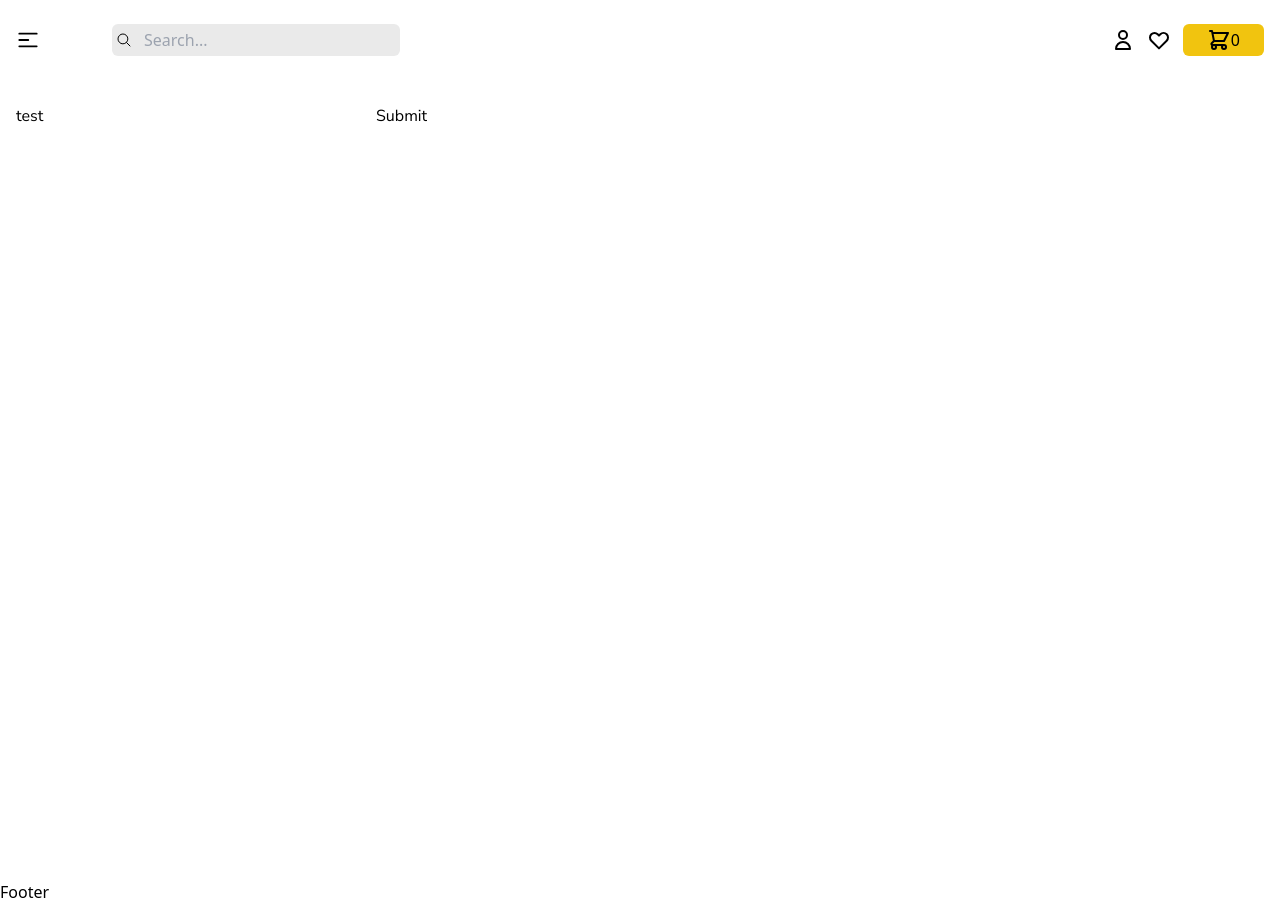
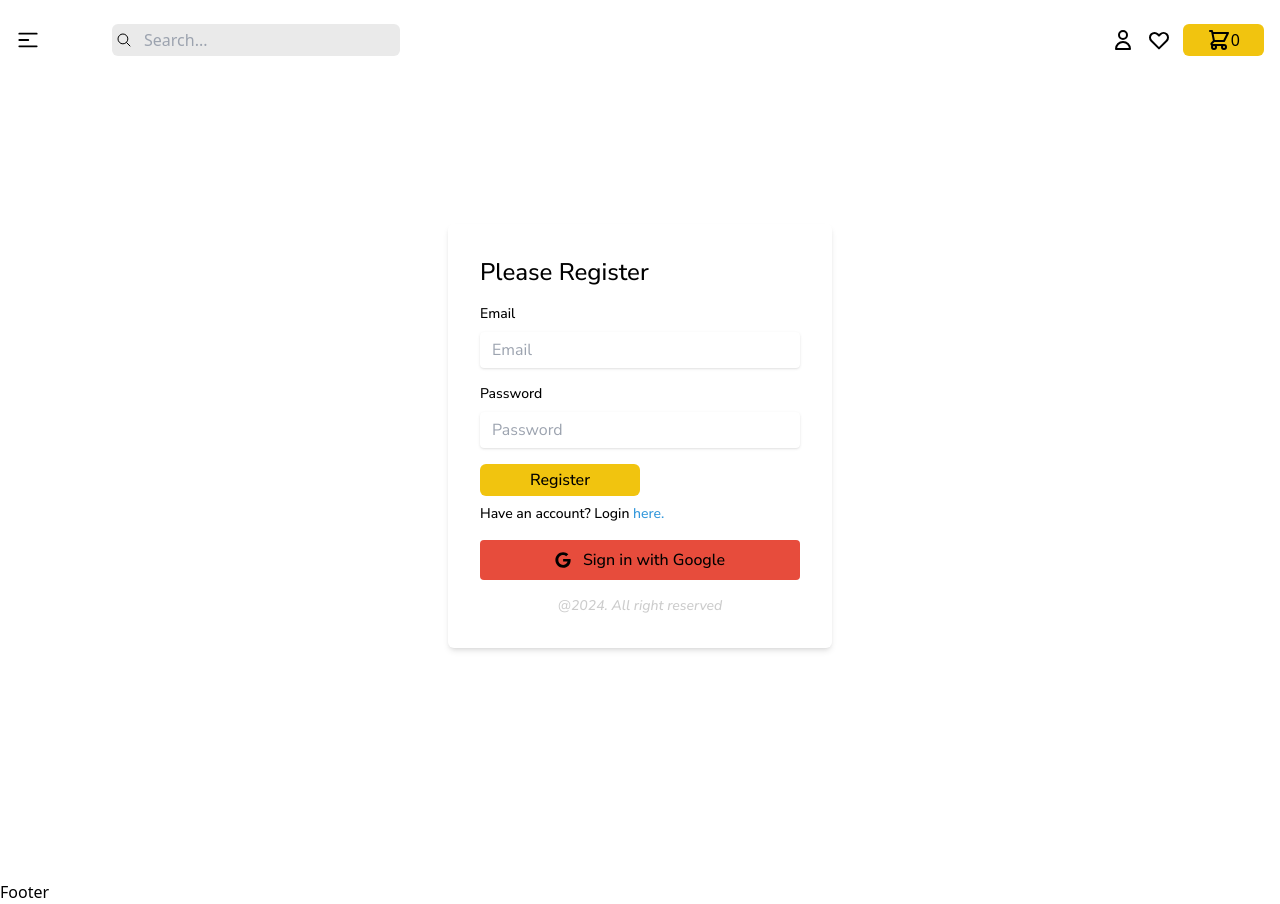
Before and after one commit to Lenny606/bookshop-mern-app, a React (Vite) app in the folder frontend/: page /register in a window 1280 px wide. Built offline with nearby package versions, Linux system fonts and the light colour scheme.

Commit message:
react form implement to Register form

```diff
--- a/frontend/src/components/Register.jsx
+++ b/frontend/src/components/Register.jsx
@@ -1,32 +1,60 @@
+import {Link} from "react-router-dom";
+import {useState} from "react";
+import {FaGoogle} from "react-icons/fa";
 import { useForm } from "react-hook-form";
 
-export default function Register() {
+const Register = () => {
+
+    const [message, setMessage] = useState('')
     const { register, handleSubmit, watch, formState: { errors } } = useForm();
     const onSubmit = data => console.log(data);
+    const handleGoogleSignIn = () => console.log();
+    return (
+        <div className={"h-[calc(100vh-120px)] flex justify-center items-center"}>
+            <div className={'w-full max-w-sm mx-auto rounded-md shadow-md bg-light-grey px-8 py-8 mb-4'}>
+                <h2 className={'text-2xl font-medium mb-4'}>Please Register</h2>
+                {/*<input type={'text'} placeholder={"name"} className={"border rounded"}></input>*/}
 
-    console.log(watch("example")); // watch input value by passing the name of it
+                <form onSubmit={handleSubmit(onSubmit)}>
+                    <div className={'mb-4'}>
+                        <label htmlFor={'email'}
+                               className={'block text-gray-700 text-sm font-medium mb-2'}>Email</label>
+                        <input  {...register("email", { required: true })}
+                                type={'email'} name={"email"} id={'email'} placeholder={"Email"}
+                                className={"shadow appearance-none border-gray w-full rounded py-2 px-3 leading-tight focus:outline-none focus:shadow-primary "}/>
+                    </div>
+                    {
+                        message && <p className={'text-red-500 text-xs italic mb-3'}>{message}</p>
+                    }
+                    <div className={'mb-4'}>
+                        <label htmlFor={'password'}
+                               className={'block text-gray-700 text-sm font-medium mb-2'}>Password</label>
+                        <input  {...register("password", { required: true })}
+                                type={'password'} name={"password"} id={'password'} placeholder={"Password"}
+                                className={"shadow appearance-none border-gray w-full rounded py-2 px-3 leading-tight focus:outline-none focus:shadow-primary "}/>
+                    </div>
+                    {
+                        message && <p className={'text-red-500 text-xs italic mb-3'}>{message}</p>
+                    }
+                    <button
+                        className={'p-1 sm:px-6 px-2 w-full sm:w-1/2 rounded-md bg-primary hover:bg-secondary font-medium mb-2'}>Register
+                    </button>
+                </form>
+                <p className={'font-medium text-sm align-baseline'}>Have an account? Login <Link to={'/login'}
+                                                                                                       className={'text-dark-blue hover:underline'}>here.</Link>
+                </p>
 
-    return (
-        /* "handleSubmit" will validate your inputs before invoking "onSubmit" */
-        <form onSubmit={handleSubmit(onSubmit)}>
-            {/* register your input into the hook by invoking the "register" function */}
-            <input defaultValue="test" {...register("example")} />
-
-            {/* include validation with required or other standard HTML validation rules */}
-            <input {...register("exampleRequired", { required: true })} />
-            {/* errors will return when field validation fails  */}
-            {errors.exampleRequired && <span>This field is required</span>}
-
-            <input type="submit" />
-        </form>
-    );
+                {/*    GOOGLE LOGIN */}
+                <div className={'mt-4'}>
+                    <button onClick={handleGoogleSignIn}
+                            className={'w-full flex flex-wrap items-center justify-center gap-1 bg-secondary hover:bg-primary font-medium rounded py-2 px-4 '}>
+                        <FaGoogle className={'mr-2'}/>
+                        Sign in with Google
+                    </button>
+                </div>
+                <p className={'mt-4 italic text-sm font-medium text-gray text-center '}>@{new Date().getFullYear()}. All right reserved</p>
+            </div>
+        </div>
+    )
 }
-
-
-
-// const Register = () => {
-//     return (
-//         <div>Register PAge</div>
-//     )
-// }
-// export default Register;
+export default Register;
```
